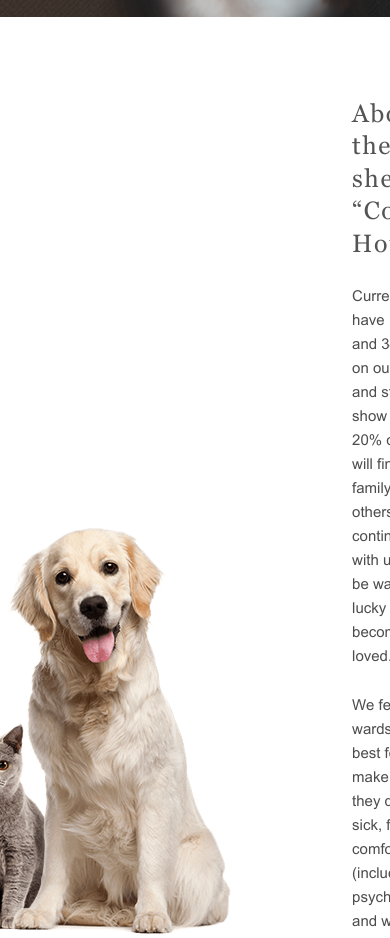
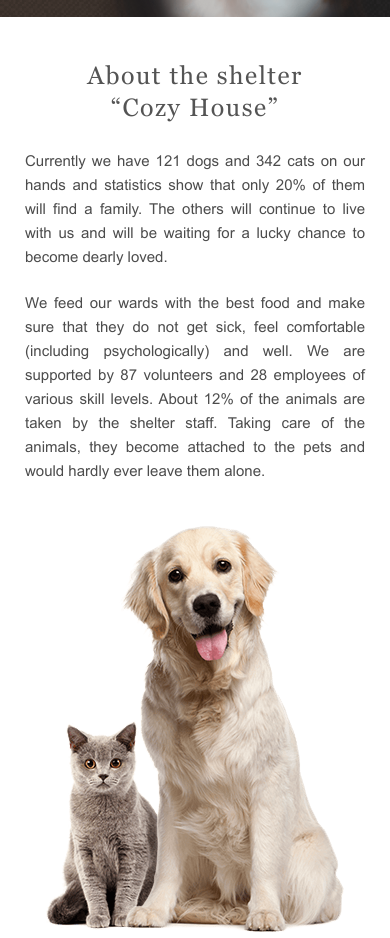
Before and after one commit to anastanei/shelter, a website: page shelter/index.html in a window 390 px wide. Shown: the part 842-1780 px from the top of the page. Drawn offline with Linux system fonts and the light colour scheme.

Commit message:
add: responsive styles for .section-about

```diff
--- a/shelter/index.html
+++ b/shelter/index.html
@@ -78,7 +78,7 @@
     <div class="container">
       <div class="section-about__container">
         <div class="section-about__text-area">
-          <h2 class="section-about__title">About the shelter “Cozy House”</h2>
+          <h2 class="section-about__title">About the shelter<br>“Cozy House”</h2>
           <p class="paragraph-l section-about__paragraph">
             Currently we have 121 dogs and 342 cats on our hands and
             statistics show that only 20% of them will find a family. The
--- a/shelter/public/scss/styles.scss
+++ b/shelter/public/scss/styles.scss
@@ -584,37 +584,77 @@ h2,
   background-color: $color-light-xl;
 
   &__container {
-    padding: 80px 0 100px;
-    display: flex;
-    flex-direction: row-reverse;
-    align-items: center;
-    justify-content: center;
-    gap: 120px;
+    position: relative;
+    padding: 42px 0;
+    margin: 0 auto;
+    width: fit-content;
+
+    @media (min-width: $media-tablet) {
+      padding: 80px 0 100px;
+    }
+
+    @media (min-width: $media-desktop) {
+      margin: 0;
+      width: auto;
+      display: flex;
+      flex-direction: row-reverse;
+      align-items: center;
+      justify-content: center;
+      gap: 120px;
+    }
   }
 
   &__text-area {
     max-width: 430px;
+    margin-bottom: 42px;
 
-    & > * {
-      margin-bottom: 25px;
+    @media (min-width: $media-tablet) {
+      margin-bottom: 80px;
+    }
 
-      &:last-child {
-        margin-bottom: 0;
-      }
+    @media (min-width: $media-desktop) {
+      width: 35.8%;
+      margin-bottom: 0;
     }
   }
 
   &__title {
-    max-width: 10.6em;
+    margin-bottom: 25px;
     color: $color-dark-l;
+    text-align: center;
+
+    @media (min-width: $media-tablet) {
+      text-align: left;
+    }
   }
 
   &__paragraph {
+    margin-bottom: 22px;
+    padding: 0 15px;
     color: $color-dark-xl;
+    text-align: justify;
+
+    @media (min-width: $media-tablet) {
+      margin-bottom: 25px;
+      padding: 0;
+      text-align: left;
+    }
+
+    &:last-child {
+      margin-bottom: 0;
+    }
   }
 
   &__picture {
     display: block;
+    margin: 0 auto;
+    width: 86%;
+    max-width: 300px;
+
+    @media (min-width: $media-desktop) {
+      width: 25%;
+      margin: 0;
+    }
   }
 }
 
```
Also changed, not shown: shelter/index.css, 1 other file.
